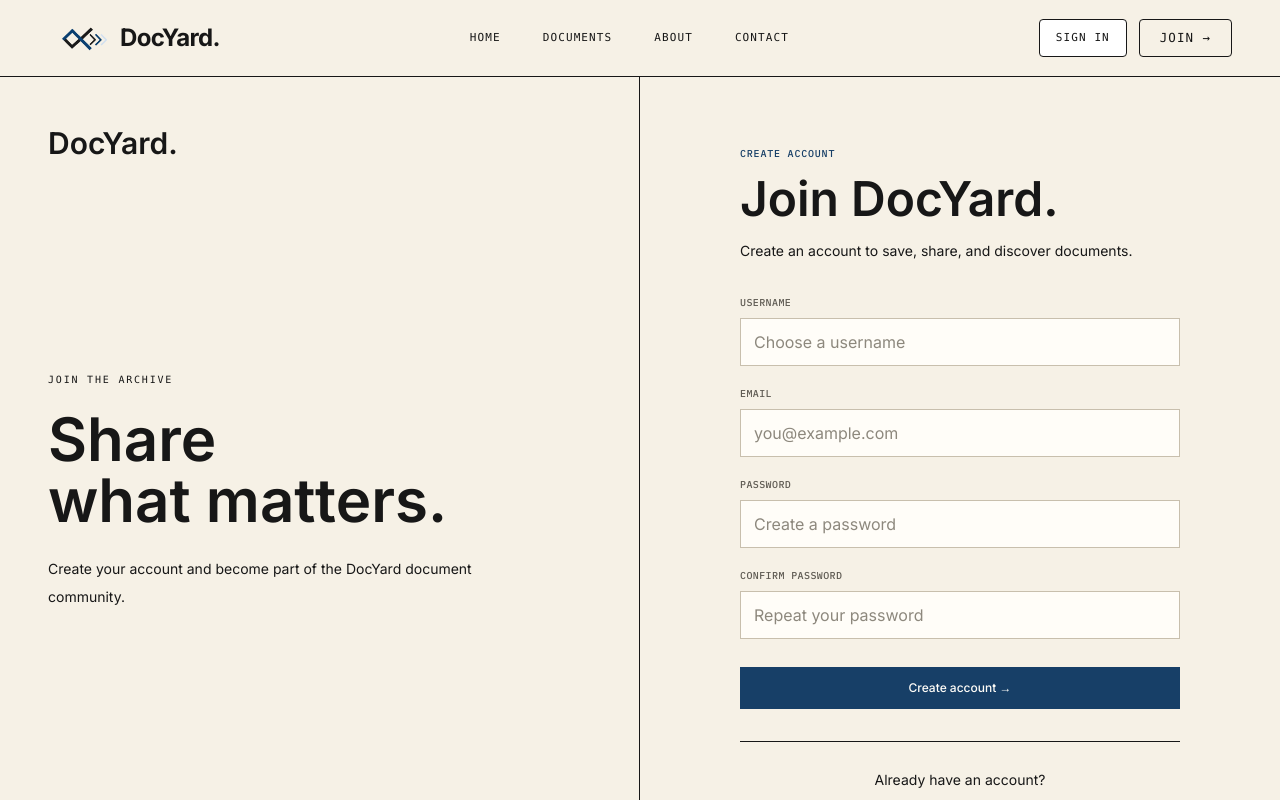
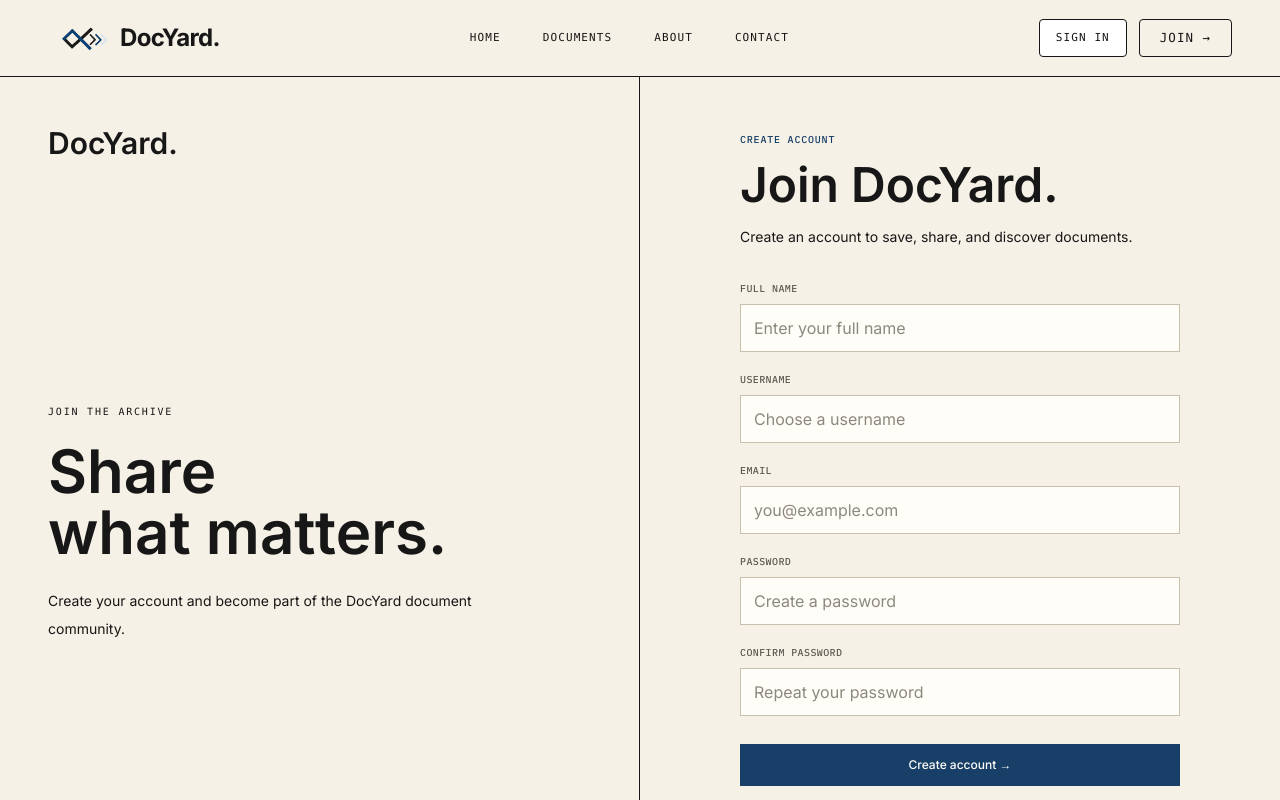
Before and after one commit to amancreator25-dev/DocYard-Frontend, a React (Vite) app in the folder Docyard-Frontend/: page /register in a window 1280 px wide. Shown: the top 800 px of the page. Built offline with nearby package versions, Linux system fonts and the light colour scheme; no server answers.

Commit message:
feat: add full name field to registration form and enhance validation

```diff
--- a/Docyard-Frontend/src/components/Forms/RegisterForm.jsx
+++ b/Docyard-Frontend/src/components/Forms/RegisterForm.jsx
@@ -1,6 +1,3 @@
-import { useState } from "react";
-import { Link } from "react-router-dom";
-
 const RegisterForm = ({
   id,
   name,
--- a/Docyard-Frontend/src/pages/Auth/Register.jsx
+++ b/Docyard-Frontend/src/pages/Auth/Register.jsx
@@ -9,6 +9,7 @@ const Register = () => {
   const navigate = useNavigate();
 
   const [formData, setFormData] = useState({
+    fullname: "",
     username: "",
     email: "",
     password: "",
@@ -40,19 +41,19 @@ const Register = () => {
 
     setError("");
 
-    // Password validation
-    if (formData.password !== formData.confirmPassword) {
-      setError("Passwords do not match.");
+    // Full name validation
+    if (!formData.fullname.trim()) {
+      setError("Please enter your full name.");
       return;
     }
 
-    // Basic username validation
+    // Username validation
     if (!formData.username.trim()) {
       setError("Please enter a username.");
       return;
     }
 
-    // Basic email validation
+    // Email validation
     if (!formData.email.trim()) {
       setError("Please enter your email.");
       return;
@@ -64,10 +65,17 @@ const Register = () => {
       return;
     }
 
+    // Confirm password validation
+    if (formData.password !== formData.confirmPassword) {
+      setError("Passwords do not match.");
+      return;
+    }
+
     setLoading(true);
 
     try {
       await registerUser({
+        fullname: formData.fullname.trim(),
         username: formData.username.trim(),
         email: formData.email.trim(),
         password: formData.password,
@@ -87,6 +95,7 @@ const Register = () => {
 
   return (
     <main className="min-h-screen bg-paper text-ink">
+
       <div className="grid min-h-screen lg:grid-cols-2">
 
         {/* ==========================================
@@ -175,9 +184,7 @@ const Register = () => {
             </div>
 
 
-            {/* ======================================
-                ERROR
-            ====================================== */}
+            {/* ERROR */}
 
             {error && (
               <div className="mt-7 border border-line bg-paper-raised px-4 py-3 text-sm text-ink-soft">
@@ -188,10 +195,6 @@ const Register = () => {
 
             {/* ======================================
                 REGISTER FORM
-
-                IMPORTANT:
-                RegisterForm only renders inputs.
-                This is the ONLY <form> on this page.
             ====================================== */}
 
             <form
@@ -199,7 +202,24 @@ const Register = () => {
               className="mt-8"
             >
 
+              {/* FULL NAME */}
+
+              <RegisterForm
+                id="fullname"
+                name="fullname"
+                type="text"
+                label="Full Name"
+                value={formData.fullname}
+                onChange={handleChange}
+                placeholder="Enter your full name"
+                autoComplete="name"
+                required
+              />
+
+
               {/* USERNAME */}
+
+              <div className="mt-5">
 
                 <RegisterForm
                   id="username"
@@ -212,6 +232,8 @@ const Register = () => {
                   autoComplete="username"
                   required
                 />
+
+              </div>
 
 
               {/* EMAIL */}
@@ -286,9 +308,7 @@ const Register = () => {
             </form>
 
 
-            {/* ======================================
-                LOGIN LINK
-            ====================================== */}
+            {/* LOGIN LINK */}
 
             <div className="mt-8 border-t border-line pt-7 text-center">
 
@@ -310,6 +330,7 @@ const Register = () => {
         </section>
 
       </div>
+
     </main>
   );
 };
```
Lines whose indentation alone changed are shown as unchanged.
